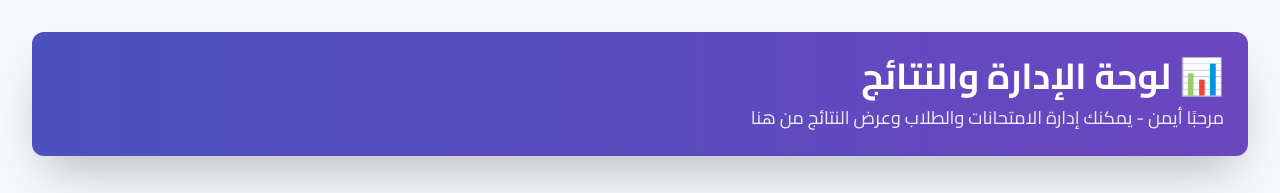
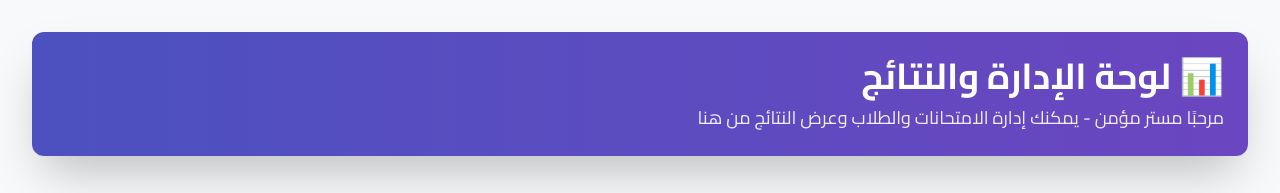
Before and after one commit to man9000442-hub/EL-5emya2e, a plain HTML site: page manage.html in a window 1280 px wide. Shown: the top 193 px of the page. Drawn offline with nearby package versions, Linux system fonts and the light colour scheme; no server answers.

Commit message:
Update manage.html

```diff
--- a/manage.html
+++ b/manage.html
@@ -67,7 +67,7 @@
 
     <header class="header-gradient text-white p-6 rounded-xl shadow-2xl mb-10 container mx-auto">
         <h1 class="text-3xl sm:text-4xl font-extrabold">📊 لوحة الإدارة والنتائج</h1>
-        <p class="text-lg mt-2 opacity-90">مرحبًا أيمن - يمكنك إدارة الامتحانات والطلاب وعرض النتائج من هنا</p>
+        <p class="text-lg mt-2 opacity-90">مرحبًا مستر مؤمن - يمكنك إدارة الامتحانات والطلاب وعرض النتائج من هنا</p>
     </header>
 
     <main class="container mx-auto">
```
